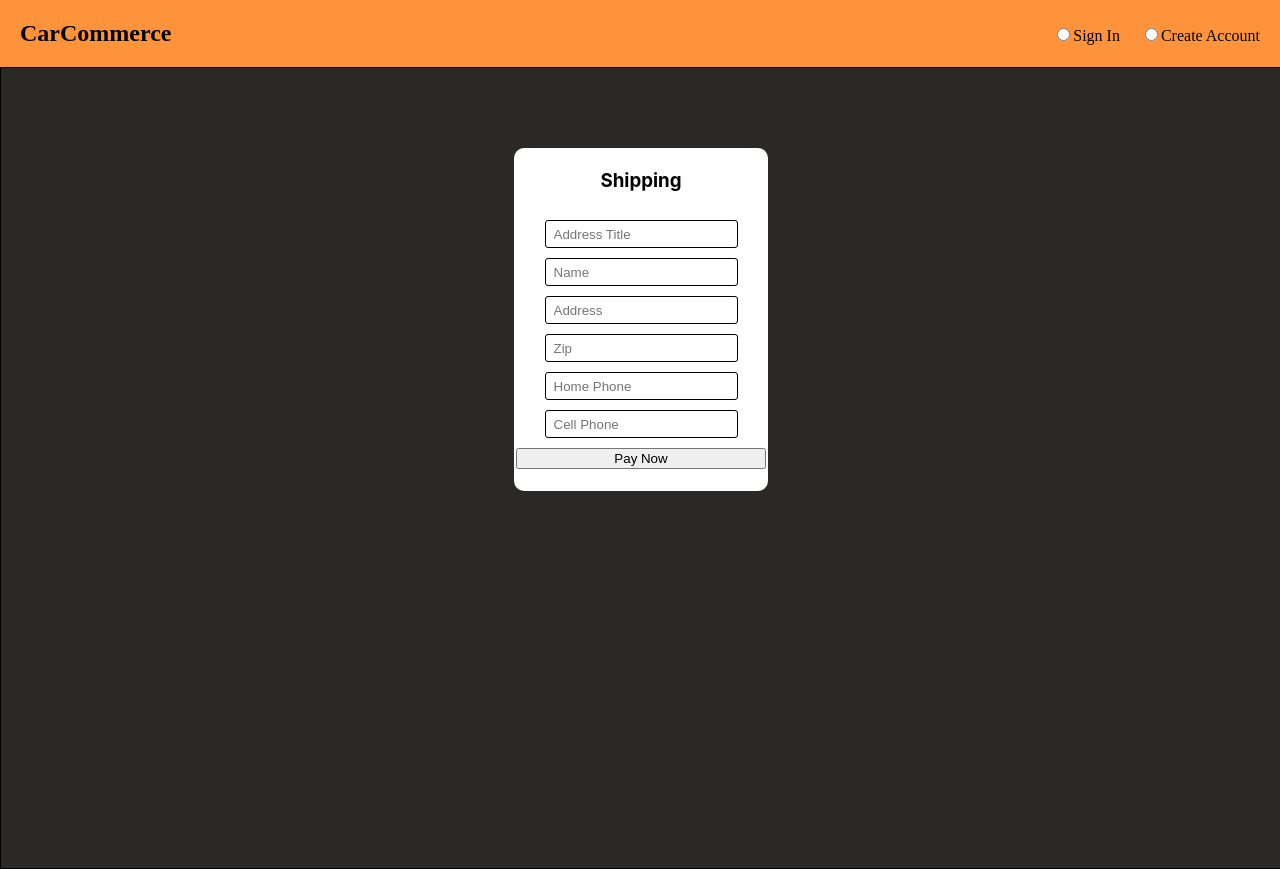
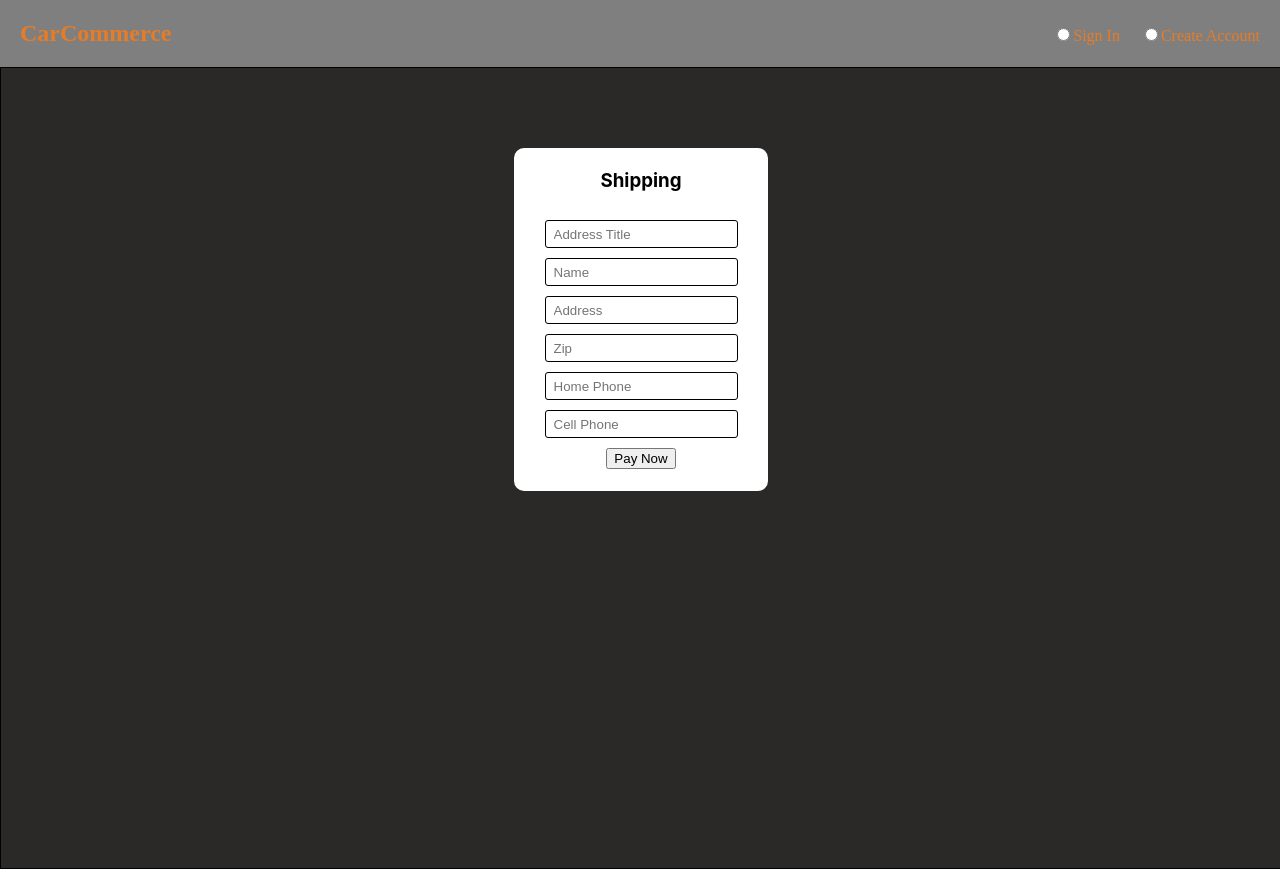
Before and after one commit to Bay102/ExtremeMachines, a React (Create React App) app: page / in a window 1280 px wide. Both pictures are taken after a click on the button "Checkout". Built offline with nearby package versions, Linux system fonts and the light colour scheme.

Commit message:
site color theme changes to dgrey

```diff
--- a/src/components/App/Main.css
+++ b/src/components/App/Main.css
@@ -9,9 +9,10 @@ h2 { text-align: center }
    margin-bottom: 20px ;
    margin: auto;
    justify-content: space-around;
-   background-color: rgba(255, 132, 31, 0.876);
+   background-color: rgb(128 127 127);
    font-family: copperplate;
    width: 100vw;
+   color: #e77c26;
 
 }
 
--- a/src/components/App/Main.jsx
+++ b/src/components/App/Main.jsx
@@ -117,7 +117,7 @@ class Main extends Component {
           )}
           {this.state.displayPage === "shipping" && (
             <Shipping
-              state={this.state}
+              mainState={this.state}
               changePage={this.changePage}
               updateState={this.updateState}
             />
--- a/src/components/Cart/CartItemBase.css
+++ b/src/components/Cart/CartItemBase.css
@@ -7,7 +7,7 @@
    height: 400px;
    border: 3px solid black;
    border-radius: 5px;
-   background-color: rgb(255 175 91 / 97%);
+   background-color: rgb(159 159 159 / 73%);
    margin: auto;
    text-align: center;
    box-shadow: rgb(241, 139, 29) 0px 10px 25px -10px;
--- a/src/components/Shipping/Shipping.css
+++ b/src/components/Shipping/Shipping.css
@@ -0,0 +1,4 @@
+.PayNowButton {
+   width: max-content;
+   margin: auto;
+}
--- a/src/components/Shipping/Shipping.jsx
+++ b/src/components/Shipping/Shipping.jsx
@@ -8,6 +8,7 @@
 import React from "react";
 import { CartSummary } from "../Cart/CartSummary";
 import { BuildShippingInputs } from "./BuildShippingInputs";
+import './Shipping.css'
 
 class Shipping extends React.Component {
   state = {
@@ -119,6 +120,7 @@ class Shipping extends React.Component {
   // };
 
   render() {
+    const { mainState }  = this.props
     return (
       <div>
         <form className="inputsWrapper" action="">
@@ -126,12 +128,11 @@ class Shipping extends React.Component {
           <BuildShippingInputs
             state={this.state}
             changePage={this.changePage}
-            updateState={this.updateState}
             handleInputChange={this.handleInputChange}
           />
-          <button onClick={""}>Pay Now</button>
+          <button className="PayNowButton" onClick={""}>Pay Now</button>
         </form>
-        {/* <CartSummary /> */}
+        {/* <CartSummary mainState={mainState} /> */}
       </div>
     );
   }
```
